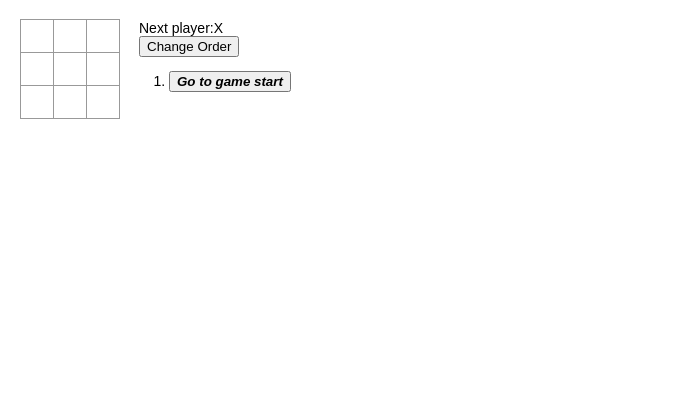
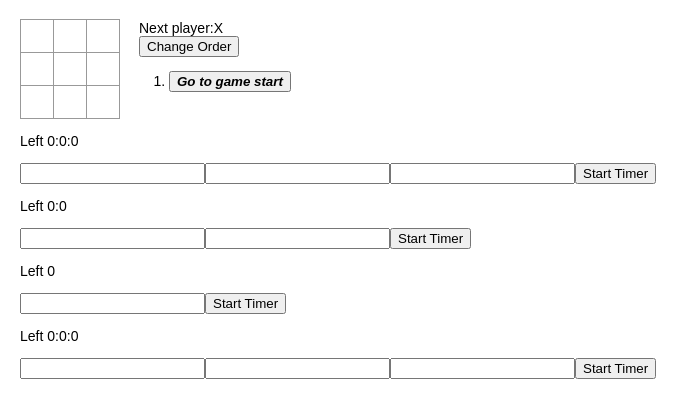
Before and after one commit to Noway2win/Noway2win.github.io, a React app: page / in a window 1280 px wide. Shown: the top 418 px of the page, without its empty margins (0-699 px from the left). Built offline with nearby package versions, Linux system fonts and the light colour scheme.

Commit message:
created timer with custom display options

```diff
--- /dev/null
+++ b/src/app/app.jsx
@@ -0,0 +1,15 @@
+import React from 'react';
+import Game from './components/ticTacToeGame/gameComponent';
+import Timer from './components/timer/timer';
+
+export default function App(props) {
+	return (
+		<div>
+			<Game />
+			<Timer id="timer-1" format="toHrs" />
+			<Timer id="timer-2" format="toMin" />
+			<Timer id="timer-3" format="toSec" />
+			<Timer id="timer-1" format="toErr" />
+		</div>
+	);
+}
--- a/src/components/gameComponent.jsx
+++ b/src/app/components/ticTacToeGame/gameComponent.jsx
@@ -1,7 +1,7 @@
 import React from 'react';
 import StepsList from './listOfMovesComponent';
 import Board from './boardComponent';
-import calculateWinner from '../services/calculateWinner';
+import calculateWinner from '../../../services/calculateWinner';
 
 export default class Game extends React.Component {
 	constructor(props) {
--- /dev/null
+++ b/src/app/components/timer/clock.jsx
@@ -0,0 +1,29 @@
+import React from 'react';
+
+export default function Clock(props) {
+	const { time, format } = props;
+	let shownTime;
+	switch (format) {
+		case 'toSec': {
+			shownTime = <p>Left {time.s}</p>;
+			break;
+		}
+		case 'toMin': {
+			shownTime = (
+				<p>
+					Left {time.m}:{time.s}
+				</p>
+			);
+			break;
+		}
+		default: {
+			shownTime = (
+				<p>
+					Left {time.h}:{time.m}:{time.s}
+				</p>
+			);
+			break;
+		}
+	}
+	return <div>{shownTime}</div>;
+}
--- /dev/null
+++ b/src/app/components/timer/inputForm.jsx
@@ -0,0 +1,44 @@
+import React from 'react';
+
+export default class InputForm extends React.Component {
+	render() {
+		const { onFormInputChange, buttonClick, format } = this.props;
+		const inputs = [];
+		switch (format) {
+			case 'toSec': {
+				inputs.push(
+					<input key="s" type="number" name="s" onChange={onFormInputChange} />
+				);
+				break;
+			}
+			case 'toMin': {
+				inputs.push(
+					<input key="m" type="number" name="m" onChange={onFormInputChange} />,
+					<input key="s" type="number" name="s" onChange={onFormInputChange} />
+				);
+				break;
+			}
+			default: {
+				inputs.push(
+					<input key="h" type="number" name="h" onChange={onFormInputChange} />,
+					<input key="m" type="number" name="m" onChange={onFormInputChange} />,
+					<input key="s" type="number" name="s" onChange={onFormInputChange} />
+				);
+				break;
+			}
+		}
+
+		return (
+			<form
+				onSubmit={(e) => {
+					e.preventDefault();
+					onFormInputChange(e);
+					buttonClick();
+				}}
+			>
+				{inputs}
+				<button type="submit">Start Timer</button>
+			</form>
+		);
+	}
+}
--- /dev/null
+++ b/src/app/components/timer/timer.jsx
@@ -0,0 +1,111 @@
+import React from 'react';
+import Clock from './clock';
+import InputForm from './inputForm';
+
+export default class Timer extends React.Component {
+	constructor(props) {
+		super(props);
+		this.state = {
+			secondsLeft: 0,
+			timeLeft: {},
+		};
+		this.timer = 0;
+		this.startTimer = this.startTimer.bind(this);
+		this.countDown = this.countDown.bind(this);
+		this.onFormInputChange = this.onFormInputChange.bind(this);
+	}
+
+	componentDidMount() {
+		const { format } = this.props;
+		const { secondsLeft } = this.state;
+		const timeLeft = timeConvertToFormat(secondsLeft, format);
+		this.setState({ timeLeft });
+	}
+
+	componentWillUnmount() {
+		clearInterval(this.timer);
+	}
+
+	onFormInputChange(e) {
+		const { timeLeft } = this.state;
+		timeLeft[e.target.name] = e.target.value;
+		const secondsLeft = timeConvertToSeconds(timeLeft);
+		this.setState({ timeLeft, secondsLeft });
+	}
+
+	startTimer() {
+		const { secondsLeft } = this.state;
+		if (this.timer === 0 && secondsLeft > 0) {
+			this.timer = setInterval(this.countDown, 1000);
+		}
+	}
+
+	countDown() {
+		const { format } = this.props;
+		const secondsLeft = this.state.secondsLeft - 1;
+		this.setState({
+			timeLeft: timeConvertToFormat(secondsLeft, format),
+			secondsLeft,
+		});
+
+		if (secondsLeft === 0) {
+			clearInterval(this.timer);
+			this.timer = 0;
+		}
+	}
+
+	render() {
+		const { timeLeft } = this.state;
+		const { id, format } = this.props;
+		return (
+			<div id={id}>
+				<Clock time={timeLeft} format={format} />
+				<InputForm
+					onFormInputChange={this.onFormInputChange}
+					buttonClick={this.startTimer}
+					format={format}
+				/>
+			</div>
+		);
+	}
+}
+
+function timeConvertToFormat(timeInSec, format = 'toHrs') {
+	const obj = {};
+	switch (format) {
+		case 'toSec': {
+			const objSec = {
+				s: timeInSec,
+			};
+			Object.assign(obj, objSec);
+			break;
+		}
+		case 'toMin': {
+			const minutes = Math.floor(timeInSec / 60);
+			const seconds = Math.floor(timeInSec - minutes * 60);
+			const objMin = { m: minutes, s: seconds };
+			Object.assign(obj, objMin);
+			break;
+		}
+		default: {
+			const hours = Math.floor(timeInSec / (60 * 60));
+			const minutes = Math.floor((timeInSec - hours * 60 * 60) / 60);
+			const seconds = Math.floor(timeInSec - hours * 60 * 60 - minutes * 60);
+			const objHrs = {
+				h: hours,
+				m: minutes,
+				s: seconds,
+			};
+			Object.assign(obj, objHrs);
+			break;
+		}
+	}
+	return obj;
+}
+
+function timeConvertToSeconds(timeInHMS) {
+	const hours = timeInHMS.h || 0;
+	const minutes = timeInHMS.m || 0;
+	const seconds = timeInHMS.s || 0;
+	return hours * 60 * 60 + minutes * 60 + +seconds;
+}
--- a/src/index.jsx
+++ b/src/index.jsx
@@ -1,6 +1,6 @@
 import React from 'react';
 import ReactDOM from 'react-dom';
 import './style/index.css';
-import Game from './components/gameComponent';
+import App from './app/app';
 
-ReactDOM.render(<Game />, document.getElementById('root'));
+ReactDOM.render(<App />, document.getElementById('root'));
```
Also changed, not shown: src/app/components/ticTacToeGame/boardComponent.jsx (renamed from src/components/boardComponent.jsx), src/app/components/ticTacToeGame/listOfMovesComponent.jsx (renamed from src/components/listOfMovesComponent.jsx), src/app/components/ticTacToeGame/squareComponent.jsx (renamed from src/components/squareComponent.jsx), 1 other file (tests, documents, lock files or other folders).
